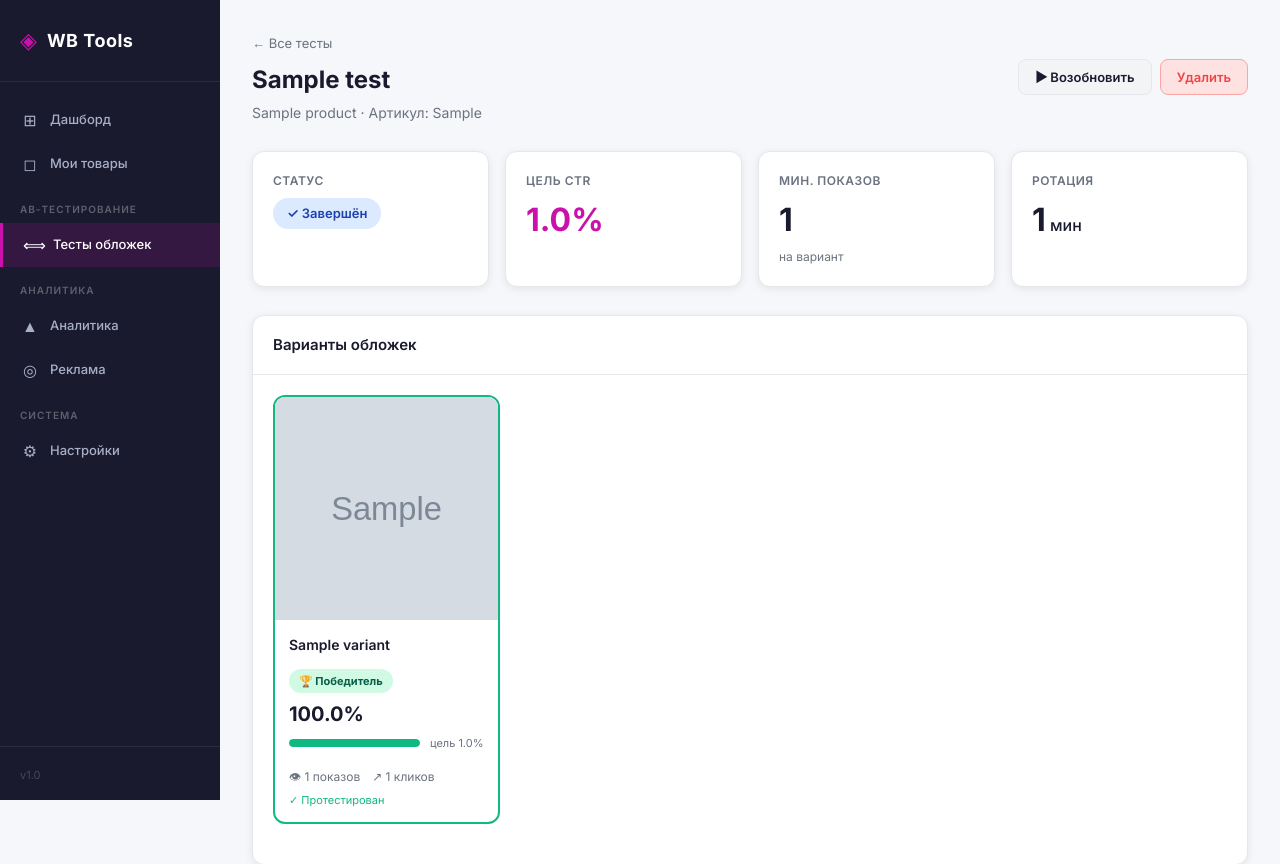
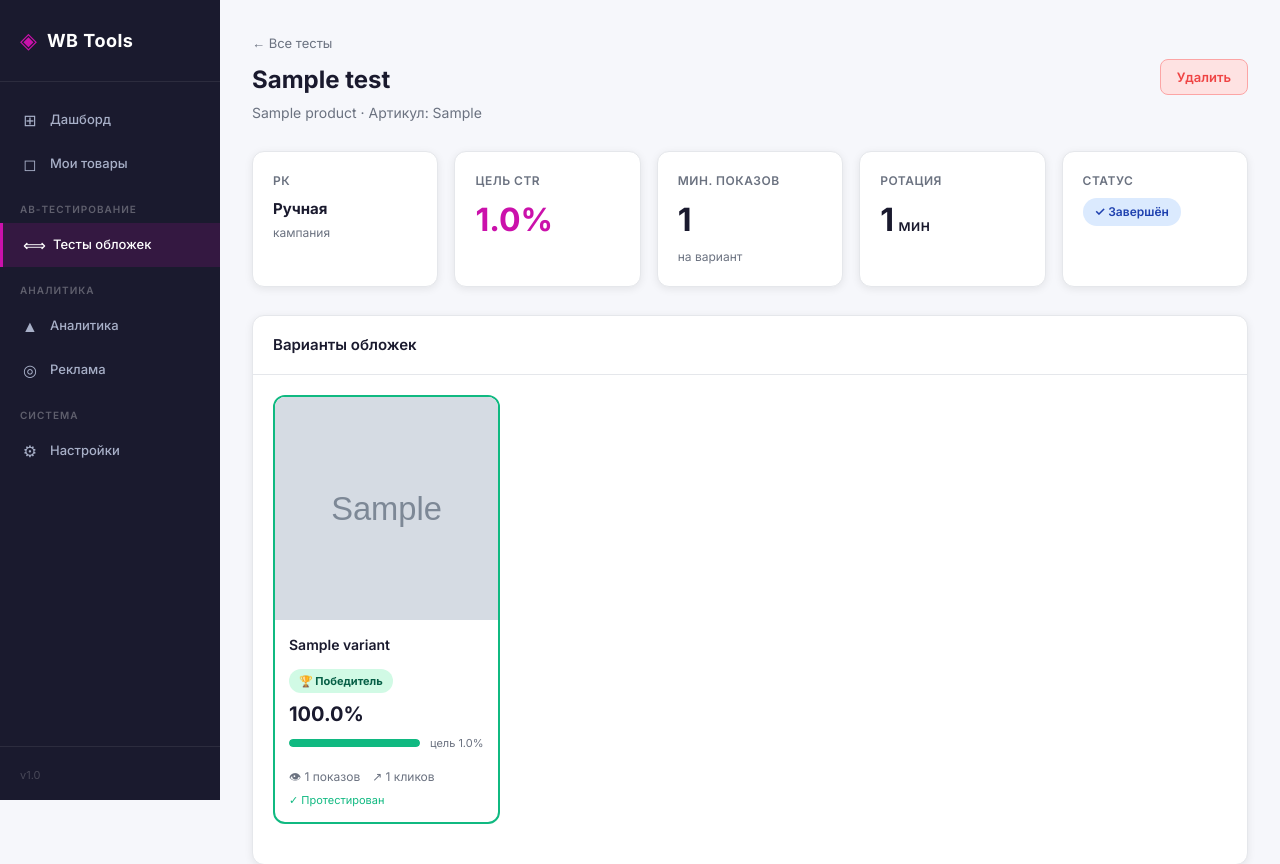
Before and after one commit to samovikupmda-png/wb-project, a Flask app: page /ab-tests/1 in a window 1280 px wide. Shown: the top 864 px of the page. Run offline with Flask 3, Linux system fonts and the light colour scheme; tables that the repository leaves empty hold one stand-in row (values such as "Sample post"); grey boxes marked "Sample" are stand-in pictures.

Commit message:
Добавлен выбор РК, кнопки запуска/паузы теста, новый тест создаётся на паузе
https://claude.ai/code/session_01F1bSxRMmK2ZHAZqeiS9Th3

```diff
--- a/app.py
+++ b/app.py
@@ -18,6 +18,13 @@ with app.app_context():
     os.makedirs(os.path.join(BASE_DIR, 'data'), exist_ok=True)
     os.makedirs(os.path.join(BASE_DIR, 'static', 'uploads'), exist_ok=True)
     db.create_all()
+    from sqlalchemy import text
+    with db.engine.connect() as conn:
+        try:
+            conn.execute(text('ALTER TABLE ab_test ADD COLUMN campaign_type VARCHAR(32) DEFAULT "manual"'))
+            conn.commit()
+        except Exception:
+            pass
     if not Settings.query.first():
         db.session.add(Settings())
         db.session.commit()
@@ -97,7 +104,8 @@ def create_ab_test():
         flash('Выберите товар и укажите название теста', 'error')
         return redirect(url_for('ab_tests'))
 
-    test = ab_module.create_test(product_id, name, target_ctr, min_impressions, rotation_interval)
+    campaign_type = request.form.get('campaign_type', 'manual')
+    test = ab_module.create_test(product_id, name, target_ctr, min_impressions, rotation_interval, campaign_type)
     flash(f'Тест «{name}» создан', 'success')
     return redirect(url_for('ab_test_detail', test_id=test.id))
 
--- a/modules/ab_test.py
+++ b/modules/ab_test.py
@@ -20,14 +20,15 @@ def get_test(test_id):
     return ABTest.query.get_or_404(test_id)
 
 
-def create_test(product_id, name, target_ctr, min_impressions, rotation_interval):
+def create_test(product_id, name, target_ctr, min_impressions, rotation_interval, campaign_type='manual'):
     test = ABTest(
         product_id=product_id,
         name=name,
         target_ctr=float(target_ctr),
         min_impressions=int(min_impressions),
         rotation_interval=int(rotation_interval),
-        status='active'
+        campaign_type=campaign_type,
+        status='paused'
     )
     db.session.add(test)
     db.session.commit()
--- a/modules/database.py
+++ b/modules/database.py
@@ -26,7 +26,8 @@ class ABTest(db.Model):
     id = db.Column(db.Integer, primary_key=True)
     product_id = db.Column(db.Integer, db.ForeignKey('product.id'), nullable=False)
     name = db.Column(db.String(256), nullable=False)
-    status = db.Column(db.String(32), default='active')  # active, paused, completed
+    status = db.Column(db.String(32), default='paused')  # active, paused, completed
+    campaign_type = db.Column(db.String(32), default='manual')  # manual, unified
     target_ctr = db.Column(db.Float, default=3.0)
     min_impressions = db.Column(db.Integer, default=2000)
     rotation_interval = db.Column(db.Integer, default=30)  # minutes
--- a/templates/ab_test_detail.html
+++ b/templates/ab_test_detail.html
@@ -12,11 +12,6 @@
         <p>{{ test.product.name }} · Артикул: {{ test.product.wb_article }}</p>
     </div>
     <div class="flex gap-8">
-        <form action="{{ url_for('pause_test', test_id=test.id) }}" method="POST">
-            <button type="submit" class="btn btn-secondary">
-                {% if test.status == 'active' %}⏸ Пауза{% else %}▶ Возобновить{% endif %}
-            </button>
-        </form>
         <form action="{{ url_for('delete_test', test_id=test.id) }}" method="POST"
               onsubmit="return confirm('Удалить тест «{{ test.name }}»?')">
             <button type="submit" class="btn btn-danger">Удалить</button>
@@ -24,17 +19,40 @@
     </div>
 </div>
 
+<!-- Управление статусом -->
+{% if test.status != 'completed' %}
+<div class="card" style="margin-bottom: 20px; border: 2px solid {% if test.status == 'active' %}var(--success){% else %}var(--border){% endif %};">
+    <div class="card-body" style="display: flex; align-items: center; justify-content: space-between; padding: 16px 20px;">
+        <div class="flex gap-12" style="align-items: center;">
+            <div style="width: 12px; height: 12px; border-radius: 50%; background: {% if test.status == 'active' %}var(--success){% else %}#d1d5db{% endif %};{% if test.status == 'active' %} box-shadow: 0 0 0 3px rgba(16,185,129,0.2);{% endif %}"></div>
+            <div>
+                <div style="font-weight: 700; font-size: 15px;">
+                    {% if test.status == 'active' %}Тест запущен{% else %}Тест на паузе{% endif %}
+                </div>
+                <div class="text-secondary" style="font-size: 12px;">
+                    {% if test.status == 'active' %}Идёт сбор статистики{% else %}Нажмите «Запустить» для начала теста{% endif %}
+                </div>
+            </div>
+        </div>
+        <form action="{{ url_for('pause_test', test_id=test.id) }}" method="POST">
+            {% if test.status == 'active' %}
+            <button type="submit" class="btn btn-secondary" style="font-size: 14px; padding: 10px 24px;">⏸ Приостановить</button>
+            {% else %}
+            <button type="submit" class="btn btn-primary" style="font-size: 14px; padding: 10px 24px;">▶ Запустить тест</button>
+            {% endif %}
+        </form>
+    </div>
+</div>
+{% endif %}
+
 <!-- Параметры теста -->
-<div class="stats-grid" style="grid-template-columns: repeat(4, 1fr);">
+<div class="stats-grid" style="grid-template-columns: repeat(5, 1fr);">
     <div class="stat-card">
-        <div class="stat-label">Статус</div>
-        <div style="margin-top: 8px;">
-            <span class="badge badge-{{ test.status }}" style="font-size: 13px; padding: 6px 14px;">
-                {% if test.status == 'active' %}● Активен
-                {% elif test.status == 'paused' %}⏸ Пауза
-                {% else %}✓ Завершён{% endif %}
-            </span>
+        <div class="stat-label">РК</div>
+        <div style="margin-top: 8px; font-size: 15px; font-weight: 700;">
+            {% if test.campaign_type == 'unified' %}Единая{% else %}Ручная{% endif %}
         </div>
+        <div class="stat-sub">кампания</div>
     </div>
     <div class="stat-card accent">
         <div class="stat-label">Цель CTR</div>
@@ -48,6 +66,16 @@
     <div class="stat-card">
         <div class="stat-label">Ротация</div>
         <div class="stat-value">{{ test.rotation_interval }}<span style="font-size: 16px; font-weight: 500;"> мин</span></div>
+    </div>
+    <div class="stat-card">
+        <div class="stat-label">Статус</div>
+        <div style="margin-top: 8px;">
+            <span class="badge badge-{{ test.status }}" style="font-size: 12px; padding: 5px 12px;">
+                {% if test.status == 'active' %}● Активен
+                {% elif test.status == 'paused' %}⏸ Пауза
+                {% else %}✓ Завершён{% endif %}
+            </span>
+        </div>
     </div>
 </div>
 
```
Also changed, not shown: templates/ab_tests.html (+8 -0 lines).
